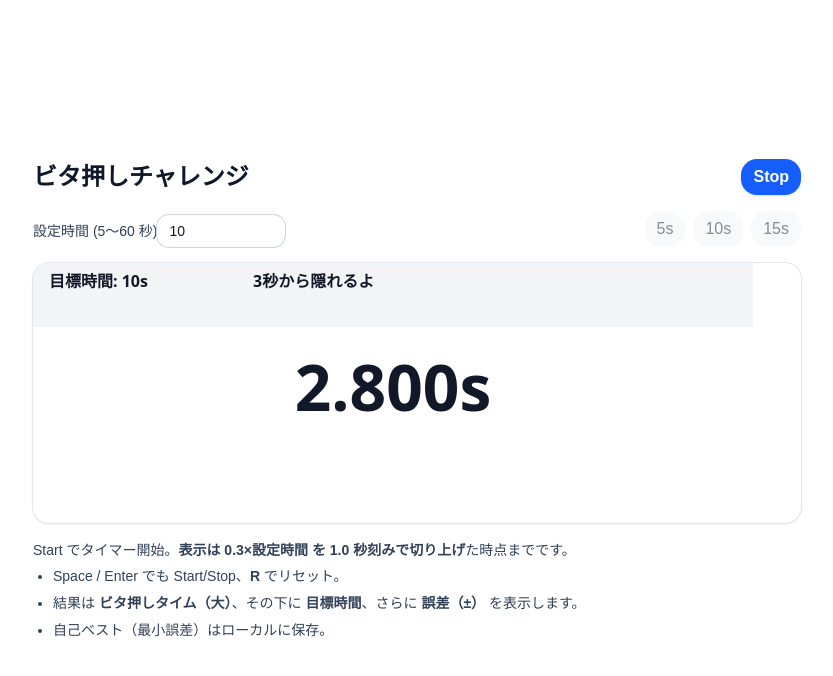
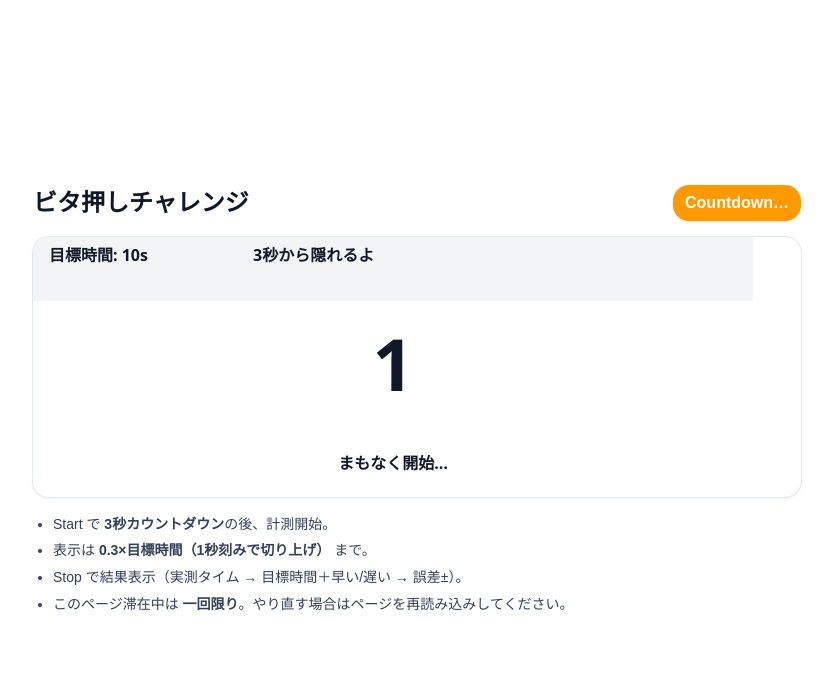
Before and after one commit to ImaKento/Meshi-Royale, a Next.js app: page /games/timing-stop in a window 1280 px wide. Both pictures are taken after a click on the button "Start". Shown: the top 676 px of the page, without its empty margins (223-1056 px from the left). Built offline with nearby package versions, Linux system fonts and the light colour scheme.

Commit message:
3秒後開始

```diff
--- a/src/app/games/timing-stop/page.tsx
+++ b/src/app/games/timing-stop/page.tsx
@@ -1,20 +1,25 @@
 "use client";
 import React, { useEffect, useRef, useState } from "react";
 
-// Timing Stop (Target-Time, Blind until ~30% with 1s ceil cutoff, light theme)
-// 仕様: 表示は「目標時間の約30%」まで。ただし 1.0秒刻みで【切り上げ】て打ち切り。
-// 設定時間は 5〜60 秒の整数。Space/Enter = Start/Stop, R = Reset。
+// Timing Stop (Start → 3s countdown → Run → Result, one-shot, light theme)
+// 仕様: Start で 3 秒カウントダウン → タイマー開始。表示は 0.3×目標時間（1秒刻みで切り上げ）まで。
+// Stop で結果表示。結果後は再開・リセット不可（このページ滞在中は一回限り）。
+// Space/Enter: Idle=Start, Running=Stop（Countdown/Result中は無効）。
 
 // --- Types ---
 type GameState =
   | { kind: "idle" }
+  | { kind: "countdown"; endAt: number }
   | { kind: "running"; startedAt: number }
-  // signedErrorMs: 誤差の絶対値(ms)を保持（＋/−の符号は表示時に算出）
+  // 誤差の絶対値(ms)のみ保持（±は表示時に算出）
   | { kind: "result"; elapsedMs: number; targetMs: number; signedErrorMs: number; rating: string };
 
 // --- Constants ---
 const WIDTH = 720;
 const HEIGHT = 260;
+
+// 固定の目標時間（秒）
+const TARGET_SEC = 10;
 
 const THRESHOLDS = {
   perfect: 15,
@@ -22,17 +27,12 @@ const THRESHOLDS = {
   good: 150,
 };
 
-// 1秒刻みで整数に正規化（範囲 5〜60）
-function clampIntSeconds(v: number) {
-  return Math.min(60, Math.max(5, Math.round(Number.isFinite(v) ? v : 10)));
-}
-
 // 約30%を 1.0 s 刻みで「切り上げ」
 function visibleUntilMsFor(targetMs: number) {
   const raw = 0.3 * targetMs; // 30%
-  const step = 1000; // 1.0 s
+  const step = 1000;          // 1.0 s
   const snapped = Math.ceil(raw / step) * step; // 切り上げ
-  return Math.max(step, snapped); // 最低1.0s 可視
+  return Math.max(step, snapped);               // 最低1.0s 可視
 }
 
 function ratingFor(absErrorMs: number) {
@@ -44,47 +44,41 @@ function ratingFor(absErrorMs: number) {
 
 function formatSignedSeconds(ms: number) {
   const s = ms / 1000;
-  const sign = s > 0 ? "+" : s < 0 ? "−" : "±"; // U+2212 マイナス
+  const sign = s > 0 ? "+" : s < 0 ? "−" : "±"; // U+2212
   return `${sign}${Math.abs(s).toFixed(3)}s`;
 }
 
 export default function TimingStopBlind() {
   const canvasRef = useRef<HTMLCanvasElement | null>(null);
   const rafRef = useRef<number | null>(null);
-  const lastRef = useRef<number | null>(null);
 
   const [state, setState] = useState<GameState>({ kind: "idle" });
-  // 初期値は即値。localStorage 復元はマウント後に行う（SSR安全）
-  const [targetSec, setTargetSec] = useState<number>(10);
   const [bestErrorMs, setBestErrorMs] = useState<number>(Infinity);
 
-  // マウント後に localStorage から復元
+  // ベスト誤差は復元（任意）
   useEffect(() => {
     try {
       if (typeof window === "undefined") return;
-      const savedTarget = localStorage.getItem("timing_target_sec");
-      if (savedTarget != null) setTargetSec(clampIntSeconds(Number(savedTarget)));
       const savedBest = localStorage.getItem("timing_best_error_ms");
       if (savedBest != null) setBestErrorMs(Number(savedBest));
-    } catch {
-      // Safari プライベート等の例外は無視
-    }
+    } catch {}
   }, []);
 
-  const targetMs = clampIntSeconds(targetSec) * 1000; // 整数秒→ms
+  const targetMs = TARGET_SEC * 1000;
   const visibleUntilMs = visibleUntilMsFor(targetMs);
 
   function start() {
-    if (state.kind === "running") return;
-    setState({ kind: "running", startedAt: performance.now() });
+    if (state.kind !== "idle") return; // 一回限り
+    const endAt = performance.now() + 3000; // 3秒後に走行開始
+    setState({ kind: "countdown", endAt });
   }
 
   function stop() {
     if (state.kind !== "running") return;
     const now = performance.now();
     const elapsedMs = now - state.startedAt;
-    const signed = elapsedMs - targetMs;                // 符号つき誤差（表示専用）
-    const absErr = Math.abs(signed);                    // ← 保持するのは絶対値
+    const signed = elapsedMs - targetMs; // 表示用の符号（保持はしない）
+    const absErr = Math.abs(signed);     // ← 誤差の絶対値のみ保持
     const rating = ratingFor(absErr);
     setState({ kind: "result", elapsedMs, targetMs, signedErrorMs: absErr, rating });
 
@@ -98,45 +92,38 @@ export default function TimingStopBlind() {
     }
   }
 
-  function reset() {
-    setState({ kind: "idle" });
-  }
+  // カウントダウン完了で自動的に running へ
+  useEffect(() => {
+    if (state.kind !== "countdown") return;
+    const delay = Math.max(0, state.endAt - performance.now());
+    const t = setTimeout(() => {
+      setState({ kind: "running", startedAt: performance.now() });
+    }, delay);
+    return () => clearTimeout(t);
+  }, [state]);
 
-  // Keyboard
+  // Keyboard（一回限り仕様に合わせて result では Start しない。Reset もなし）
   useEffect(() => {
     function onKey(e: KeyboardEvent) {
       if (e.key === " " || e.key === "Enter") {
         e.preventDefault();
         if (state.kind === "idle") start();
         else if (state.kind === "running") stop();
-        else if (state.kind === "result") reset();
-      }
-      if (e.key.toLowerCase() === "r") {
-        e.preventDefault();
-        reset();
+        // countdown/result 中は無効
       }
     }
     window.addEventListener("keydown", onKey);
     return () => window.removeEventListener("keydown", onKey);
   }, [state]);
 
-  // 永続化（整数秒で保存）
+  // --- Render (Canvas loop) ---
   useEffect(() => {
-    try {
-      if (typeof window === "undefined") return;
-      const normalized = clampIntSeconds(targetSec);
-      if (normalized !== targetSec) setTargetSec(normalized);
-      localStorage.setItem("timing_target_sec", String(normalized));
-    } catch {}
-  }, [targetSec]);
-
-  // --- Render ---
-  useEffect(() => {
-    const ctx = canvasRef.current?.getContext("2d");
-    if (!ctx) return;
+    const canvas = canvasRef.current;
+    const ctx = canvas?.getContext("2d");
+    if (!canvas || !ctx) return;
 
     function drawBg() {
-      if (!ctx) return;
+      if (!canvas || !ctx) return;
       // 背景: 白
       ctx.fillStyle = "#ffffff";
       ctx.fillRect(0, 0, WIDTH, HEIGHT);
@@ -148,17 +135,42 @@ export default function TimingStopBlind() {
       // テキスト: 濃いグレー
       ctx.fillStyle = "#111827"; // gray-900
       ctx.font = "600 16px ui-sans-serif, system-ui";
-      ctx.fillText(`目標時間: ${(targetMs / 1000).toFixed(0)}s`, 16, 24);
+      ctx.fillText(`目標時間: ${TARGET_SEC}s`, 16, 24);
       ctx.fillText(`${(visibleUntilMs / 1000).toFixed(0)}秒から隠れるよ`, 220, 24);
     }
 
+    function drawIdle() {
+      if (!canvas || !ctx) return;
+      ctx.textAlign = "center";
+      ctx.fillStyle = "#111827";
+      ctx.font = "600 18px ui-sans-serif, system-ui";
+      ctx.fillText("Start を押すと 3 秒カウントダウン", WIDTH / 2, HEIGHT / 2 + 10);
+      ctx.textAlign = "start";
+    }
+
+    function drawCountdown() {
+      if (!canvas || !ctx) return;
+      const now = performance.now();
+      let leftMs = 0;
+      if (state.kind === "countdown") leftMs = Math.max(0, state.endAt - now);
+      const leftSec = Math.ceil(leftMs / 1000); // 3,2,1
+      ctx.textAlign = "center";
+      ctx.fillStyle = "#111827";
+      ctx.font = "800 72px ui-sans-serif, system-ui";
+      ctx.fillText(String(leftSec), WIDTH / 2, HEIGHT / 2 + 24);
+      ctx.font = "600 16px ui-sans-serif, system-ui";
+      ctx.fillText("まもなく開始…", WIDTH / 2, HEIGHT - 28);
+      ctx.textAlign = "start";
+    }
+
     function drawTimer(elapsedMs: number) {
+      if (!canvas || !ctx) return;
       const show = elapsedMs <= visibleUntilMs;
-      if (!ctx) return;
       ctx.textAlign = "center";
-      ctx.fillStyle = "#111827"; // 濃いグレー
+      ctx.fillStyle = "#111827";
 
       if (show) {
+        if (!canvas || !ctx) return;
         ctx.font = "700 64px ui-sans-serif, system-ui";
         ctx.fillText((elapsedMs / 1000).toFixed(3) + "s", WIDTH / 2, HEIGHT / 2 + 18);
       } else {
@@ -174,13 +186,13 @@ export default function TimingStopBlind() {
 
     // 最終結果: 1) 実測タイム（大） 2) 目標時間＋早い/遅い 3) 目標の下に誤差（±）
     function drawResult(elapsedMs: number, absErrorMs: number, _rating: string) {
+      if (!canvas || !ctx) return;
+
       const actual = (elapsedMs / 1000).toFixed(3) + "s";
-      // 表示用の符号は elapsed と target の比較で決める
       const signedDisplay = (elapsedMs - targetMs >= 0 ? +1 : -1) * absErrorMs;
       const diffStr = formatSignedSeconds(signedDisplay);
       const hint = signedDisplay > 0 ? "遅い" : signedDisplay < 0 ? "早い" : "ピタ";
 
-      if (!ctx) return;
       ctx.textAlign = "center";
       ctx.fillStyle = "#111827";
 
@@ -190,34 +202,27 @@ export default function TimingStopBlind() {
 
       // 2行目：目標時間 + 早い/遅い
       ctx.font = "600 18px ui-sans-serif, system-ui";
-      ctx.fillText(`目標時間: ${(targetMs / 1000).toFixed(0)}s  |  ${hint}`, WIDTH / 2, HEIGHT / 2 + 24);
+      ctx.fillText(`目標時間: ${TARGET_SEC}s  |  ${hint}`, WIDTH / 2, HEIGHT / 2 + 24);
 
-      // 3行目：誤差（±表記）— 目標時間の下
+      // 3行目：誤差（±表記）
       ctx.font = "700 22px ui-sans-serif, system-ui";
       ctx.fillText(`誤差: ${diffStr}`, WIDTH / 2, HEIGHT / 2 + 50);
 
       ctx.textAlign = "start";
     }
 
-    function loop(ts: number) {
-      if (lastRef.current == null) lastRef.current = ts;
-      lastRef.current = ts;
-
+    function loop() {
       drawBg();
 
-      if (state.kind === "running") {
+      if (state.kind === "idle") {
+        drawIdle();
+      } else if (state.kind === "countdown") {
+        drawCountdown();
+      } else if (state.kind === "running") {
         const elapsedMs = performance.now() - state.startedAt;
         drawTimer(elapsedMs);
       } else if (state.kind === "result") {
         drawResult(state.elapsedMs, state.signedErrorMs, state.rating);
-      } else {
-        if (!ctx) return;
-        // idle hint
-        ctx.fillStyle = "#111827";
-        ctx.textAlign = "center";
-        ctx.font = "600 18px ui-sans-serif, system-ui";
-        ctx.fillText("心の準備ができたら，押しなよ", WIDTH / 2, HEIGHT / 2 + 10);
-        ctx.textAlign = "start";
       }
 
       rafRef.current = requestAnimationFrame(loop);
@@ -227,9 +232,7 @@ export default function TimingStopBlind() {
     return () => {
       if (rafRef.current) cancelAnimationFrame(rafRef.current);
     };
-  }, [state, targetMs, bestErrorMs, visibleUntilMs]);
-
-  const disabled = state.kind === "running";
+  }, [state, visibleUntilMs, targetMs]);
 
   return (
     <div className="min-h-[100dvh] flex items-center justify-center bg-white p-6">
@@ -237,13 +240,18 @@ export default function TimingStopBlind() {
         <header className="flex items-center justify-between">
           <h1 className="text-slate-900 text-2xl font-bold">ビタ押しチャレンジ</h1>
           <div className="flex gap-2">
-            {state.kind !== "running" && (
+            {state.kind === "idle" && (
               <button
                 className="px-3 py-1.5 rounded-2xl bg-emerald-600 text-white font-semibold shadow hover:bg-emerald-500"
                 onClick={start}
               >
                 Start
               </button>
+            )}
+            {state.kind === "countdown" && (
+              <span className="px-3 py-1.5 rounded-2xl bg-amber-500 text-white font-semibold shadow">
+                Countdown…
+              </span>
             )}
             {state.kind === "running" && (
               <button
@@ -253,57 +261,20 @@ export default function TimingStopBlind() {
                 Stop
               </button>
             )}
-            {(state.kind === "result" || state.kind === "idle") && (
-              <button
-                className="px-3 py-1.5 rounded-2xl bg-slate-100 text-slate-900 font-medium shadow hover:bg-slate-200"
-                onClick={reset}
-              >
-                Reset
-              </button>
-            )}
+            {/* result では何も出さない（再挑戦不可） */}
           </div>
         </header>
-
-        <div className="grid gap-3 sm:grid-cols-[1fr_auto] items-end">
-          <label className="text-slate-700 text-sm">
-            設定時間 (5〜60 秒)
-            <input
-              type="number"
-              step={1}
-              min={5}
-              max={60}
-              value={targetSec}
-              onChange={(e) => setTargetSec(clampIntSeconds(Number(e.target.value)))}
-              disabled={disabled}
-              className="mt-1 w-32 rounded-xl bg-white text-slate-900 px-3 py-1.5 outline-none ring-1 ring-slate-300 focus:ring-slate-400"
-            />
-          </label>
-          <div className="flex gap-2">
-            {[5, 10, 15].map((t) => (
-              <button
-                key={t}
-                disabled={disabled}
-                onClick={() => setTargetSec(t)}
-                className="px-3 py-1.5 rounded-2xl bg-slate-100 text-slate-900 font-medium hover:bg-slate-200 disabled:opacity-50"
-              >
-                {t}s
-              </button>
-            ))}
-          </div>
-        </div>
 
         <div className="rounded-2xl overflow-hidden ring-1 ring-slate-200 shadow">
           <canvas ref={canvasRef} width={WIDTH} height={HEIGHT} className="block" />
         </div>
 
         <aside className="text-slate-700 text-sm leading-relaxed">
-          <p className="mb-1">
-            Start でタイマー開始。<span className="font-semibold">表示は 0.3×設定時間 を 1.0 秒刻みで切り上げ</span>た時点までです。
-          </p>
           <ul className="list-disc ml-5 space-y-1">
-            <li>Space / Enter でも Start/Stop、<span className="font-semibold">R</span> でリセット。</li>
-            <li>結果は <span className="font-semibold">ビタ押しタイム（大）</span>、その下に <span className="font-semibold">目標時間</span>、さらに <span className="font-semibold">誤差（±）</span> を表示します。</li>
-            <li>自己ベスト（最小誤差）はローカルに保存。</li>
+            <li>Start で <strong>3秒カウントダウン</strong>の後、計測開始。</li>
+            <li>表示は <strong>0.3×目標時間（1秒刻みで切り上げ）</strong> まで。</li>
+            <li>Stop で結果表示（実測タイム → 目標時間＋早い/遅い → 誤差±）。</li>
+            <li>このページ滞在中は <strong>一回限り</strong>。やり直す場合はページを再読み込みしてください。</li>
           </ul>
         </aside>
       </div>
```
